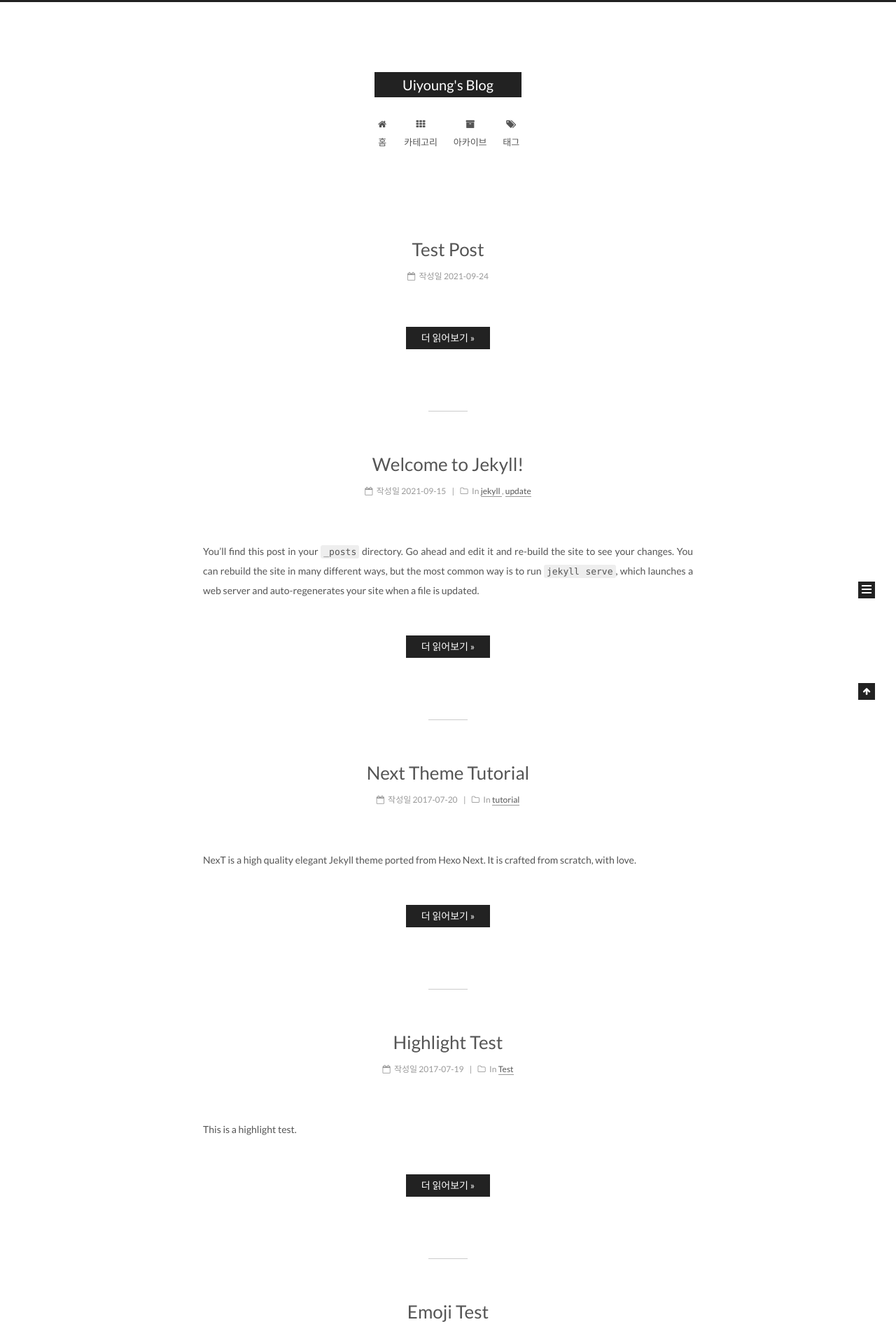
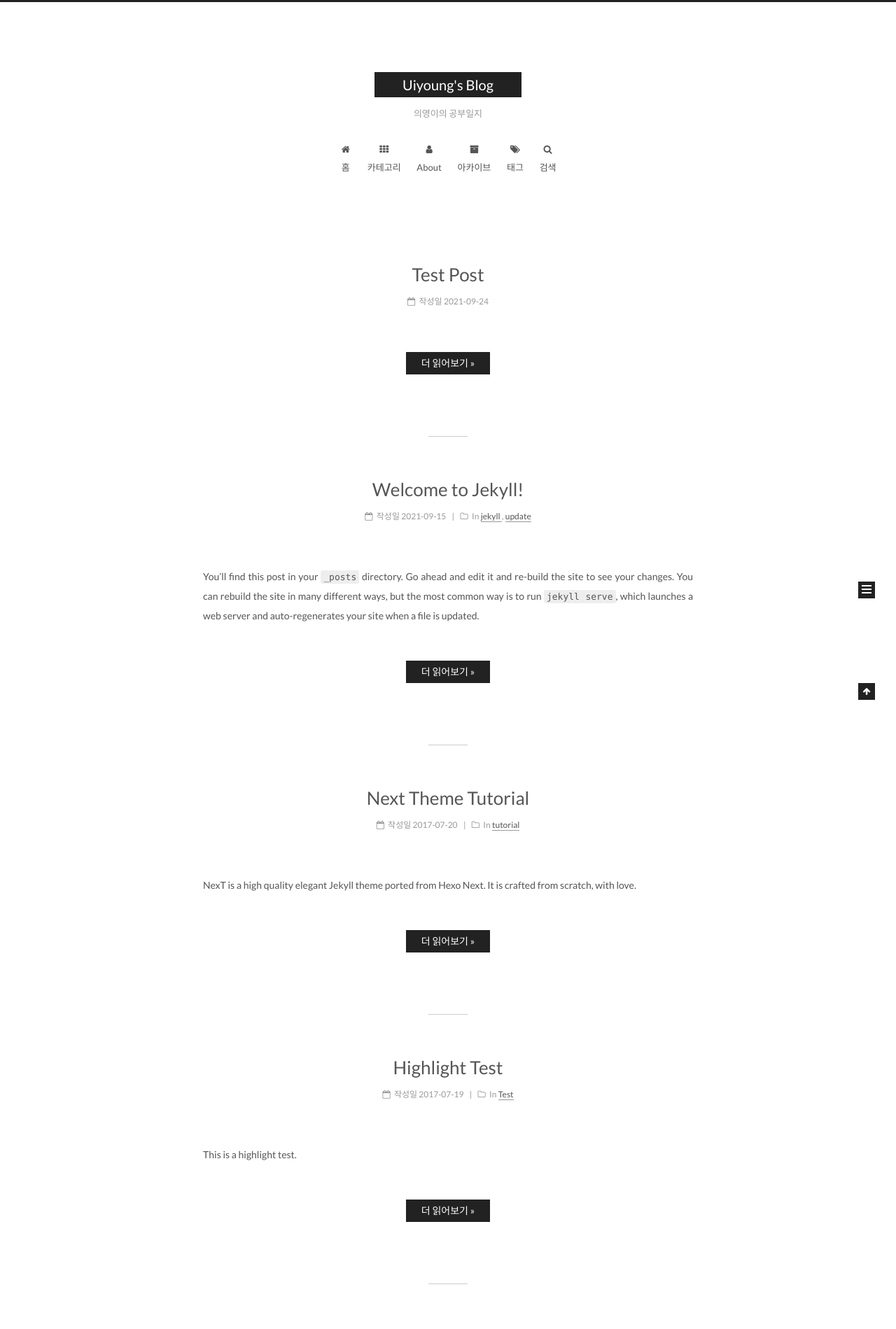
Before and after one commit to eui-young/eui-young.github.io, a Jekyll site: the page built from index.html, in a window 1280 px wide. Shown: the top 1899 px of the page at 70% size. Built offline with Jekyll 4.4.1, drawn with Linux system fonts in a browser that asks for light colours; the list of posts is cut into pages by our own code.

Commit message:
Update _config.yml

```diff
--- a/_config.yml
+++ b/_config.yml
@@ -5,7 +5,7 @@
 
 # Site
 title: Uiyoung's Blog
-subtitle:
+subtitle: 의영이의 공부일지
 description:
 author: Ui Young
 # Support language: de, en, fr-FR, id, ja, ko, pt-BR, pt, ru, zh-Hans, zh-hk, zh-tw
@@ -20,14 +20,14 @@ permalink: pretty
 
 # Pagination
 paginate: 10
-#paginate_path: "/page:num/"
-#archive:
+paginate_path: "/page:num/"
+archive:
   #paginate: 10
   #paginate_path: "/page:num/"
-#category:
+category:
   #paginate: 10
   #paginate_path: "/page:num/"
-#tag:
+tag:
   #paginate: 10
   #paginate_path: "/page:num/"
 
@@ -110,7 +110,7 @@ seo: false
 
 # If true, will add site-subtitle to index page, added in jekyll config.
 # subtitle: Subtitle
-index_with_subtitle: false
+index_with_subtitle: true
 
 # ---------------------------------------------------------------
 # Menu Settings
@@ -120,7 +120,7 @@ index_with_subtitle: false
 menu:
   home: /
   categories: /categories/
-  #about: /about/
+  about: /about/
   archives: /archives/
   tags: /tags/
   #sitemap: /sitemap.xml
@@ -587,7 +587,7 @@ algolia_search:
 
 # Local search
 local_search:
-  enable: false
+  enable: true
   # if auto, trigger search by changing input
   # if manual, trigger search by pressing enter key or search button
   trigger: auto
```
